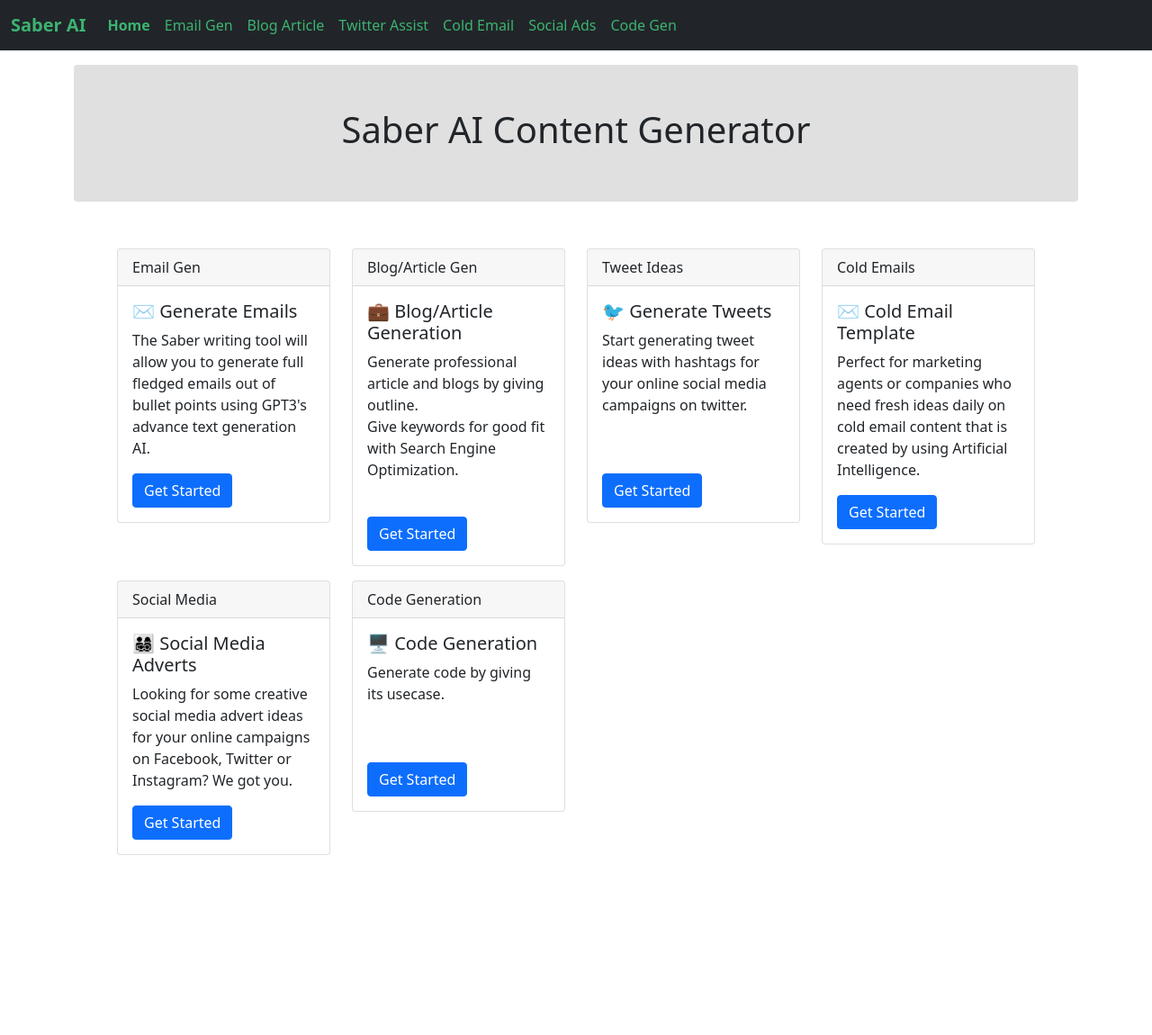
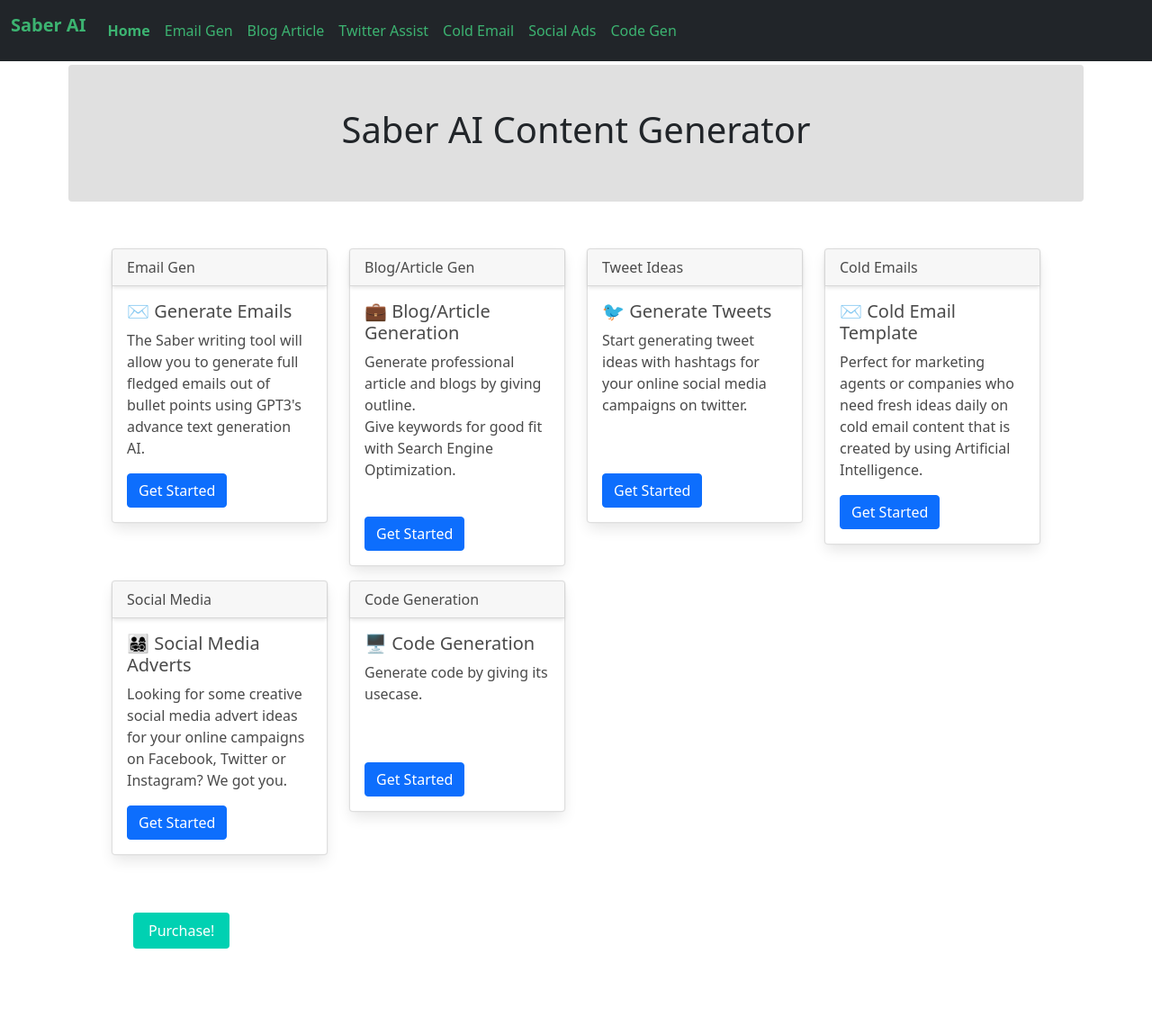
Before and after one commit to Prasad-py/Saber-AI, a Flask app: page / in a window 1280 px wide. Shown: the whole page at 90% size. Before the commit the page ends 950 px from the top, so only its background shows below. Run offline with Flask 2, Linux system fonts and the light colour scheme; some libraries are stand-ins or nearby versions.

Commit message:
purchase button

```diff
--- /dev/null
+++ b/static/main.js
@@ -0,0 +1,3 @@
+// static/main.js
+
+console.log("Sanity check!");
--- a/templates/includes/layout.html
+++ b/templates/includes/layout.html
@@ -6,6 +6,9 @@
     <meta name="description" content="This is an AI Content Generator Tool Build by Saber AI">
     <meta name="author" content="Zatosh Nakamoto">
     <title>Saber AI</title>
+    <link rel="stylesheet" href="https://cdn.jsdelivr.net/npm/bulma@0.9.0/css/bulma.min.css">
+    <script src="{{ url_for('static', filename='main.js') }}"></script>
+    <script defer src="https://use.fontawesome.com/releases/v5.14.0/js/all.js"></script>
 
     <!-- Bootstrap core CSS -->
     <!-- CSS only -->
--- a/templates/index.html
+++ b/templates/index.html
@@ -152,8 +152,11 @@
       <!-- One Item Ends here -->
 
 
-
-
+      <section class="section">
+        <div class="container">
+          <button class="button is-primary" id="submitBtn">Purchase!</button>
+        </div>
+      </section>
 
 
     </div>
```
